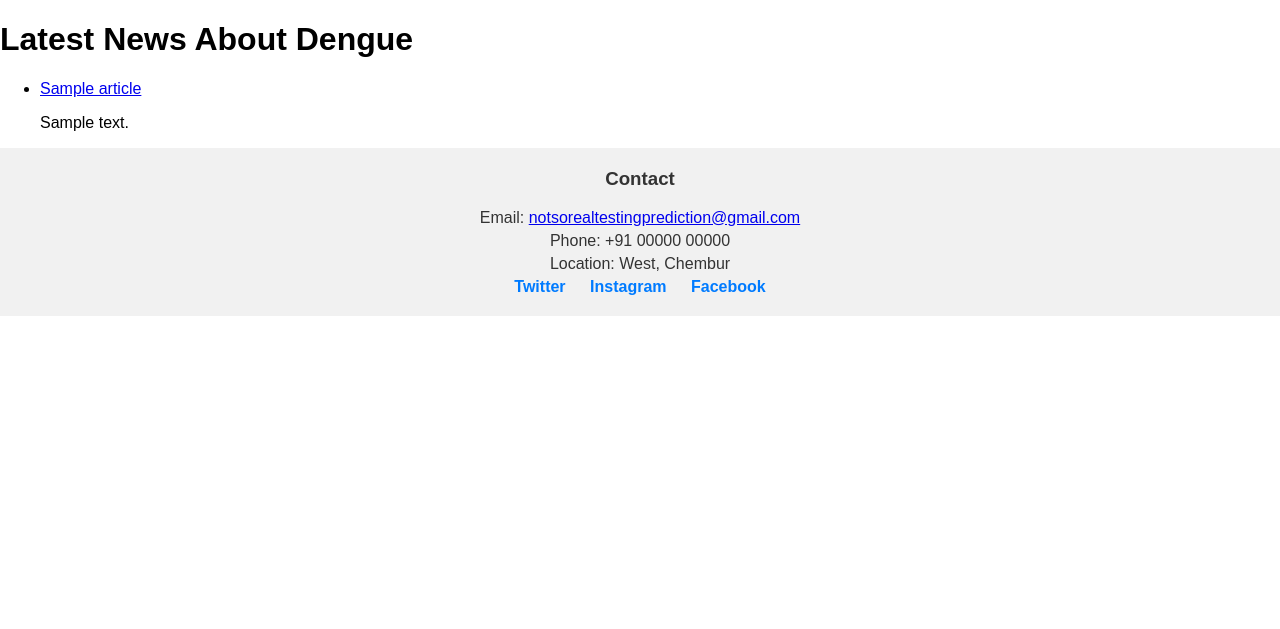
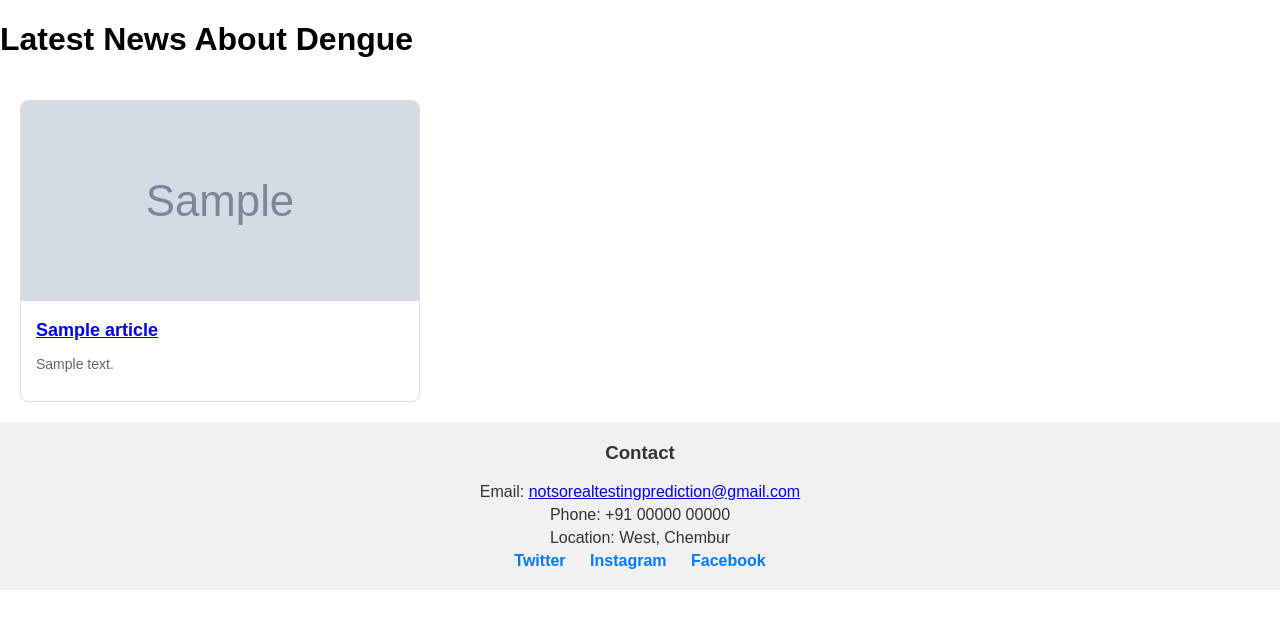
Before and after one commit to kap432/Dengue_Predictor, a Django app: template predictions/templates/predictions/dengue_news.html in a window 1280 px wide. Shown: the part 57-686 px from the top of the page. Run offline with Django 5.2, Linux system fonts and the light colour scheme; the template is opened without the code that fills it: most values are stand-ins (such as "Sample title", 1, 10 or a date in 2020); grey boxes marked "Sample" are stand-in pictures; parts of the project's set-up code (start-up, migrations or seed data) failed here and were passed over.

Commit message:
news page error solved but not totally

```diff
--- a/predictions/static/styles/dengue_news.css
+++ b/predictions/static/styles/dengue_news.css
@@ -50,6 +50,43 @@ nav ul li a {
     border-radius: 5px;
 }
 
+/* News Container */
+.news-container {
+    display: grid;
+    grid-template-columns: repeat(auto-fill, minmax(300px, 1fr));
+    gap: 20px;
+    padding: 20px;
+}
+
+.news-box {
+    background-color: white;
+    border: 1px solid #ddd;
+    border-radius: 8px;
+    overflow: hidden;
+    transition: box-shadow 0.3s ease;
+}
+
+.news-box:hover {
+    box-shadow: 0 4px 8px rgba(0, 0, 0, 0.1);
+}
+
+.news-box img {
+    width : 100%;
+    height : 200px;
+    object-fit: cover;
+}
+
+.news-box h2 {
+    font-size: 18px;
+    margin: 15px;
+}
+
+.news-box p {
+    padding: 0 15px 15px;
+    color: #666;
+    font-size: 14px;
+}
+
 footer {
     text-align: center;
     padding: 20px;
--- a/predictions/templates/predictions/dengue_news.html
+++ b/predictions/templates/predictions/dengue_news.html
@@ -22,16 +22,19 @@
     </header>
 
     <h1>Latest News About Dengue</h1>
-    <ul>
+    <div class="news-container">
         {% for article in articles %}
-            <li>
-                <a href="{{ article.url }}" target="_blank">{{ article.title }}</a>
+            <div class="news-box">
+                <a href="{{ article.url }}" target="_blank">
+                    <img src="{{ article.urlToImage }}" alt="News Image">
+                    <h2>{{ article.title }}</h2>
+                </a>
                 <p>{{ article.description }}</p>
-            </li>
+            </div>
         {% empty %}
-            <li>No news articles found.</li>
+            <div class="news-box">No news articles found.</div>
         {% endfor %}
-    </ul>
+    </div>
 
 
     <footer>
--- a/predictions/views.py
+++ b/predictions/views.py
@@ -67,10 +67,9 @@ def dengue_dashboard(request):
     return render(request, 'predictions/dengue_dashboard.html')
 
 def dengue_news(request):
-    api_key = settings.NEWS_API_KEY  # Make sure to add this key in your settings
-    url = f'https://newsapi.org/v2/everything?q=dengue&country=in&apiKey={api_key}'
+    api_key = '5d4a48f521424673ab1f648288fb78f9'  # Make sure to add this key in your settings
+    url = f'https://newsapi.org/v2/everything?q=dengue&apiKey={api_key}'
     response = requests.get(url)
-    print(response.json())
     news_data = response.json()
     articles = news_data.get('articles', [])
     context = {
```
